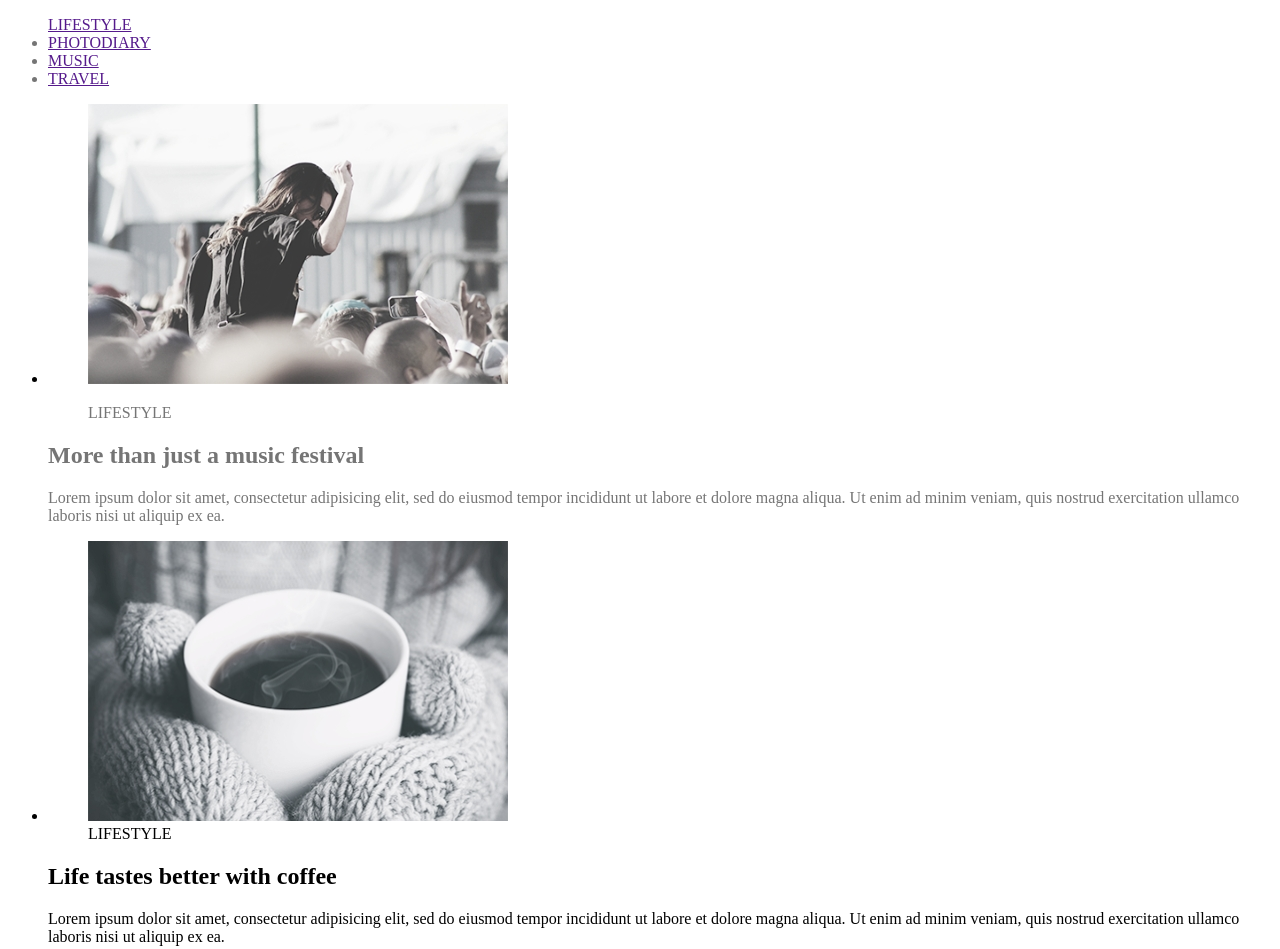
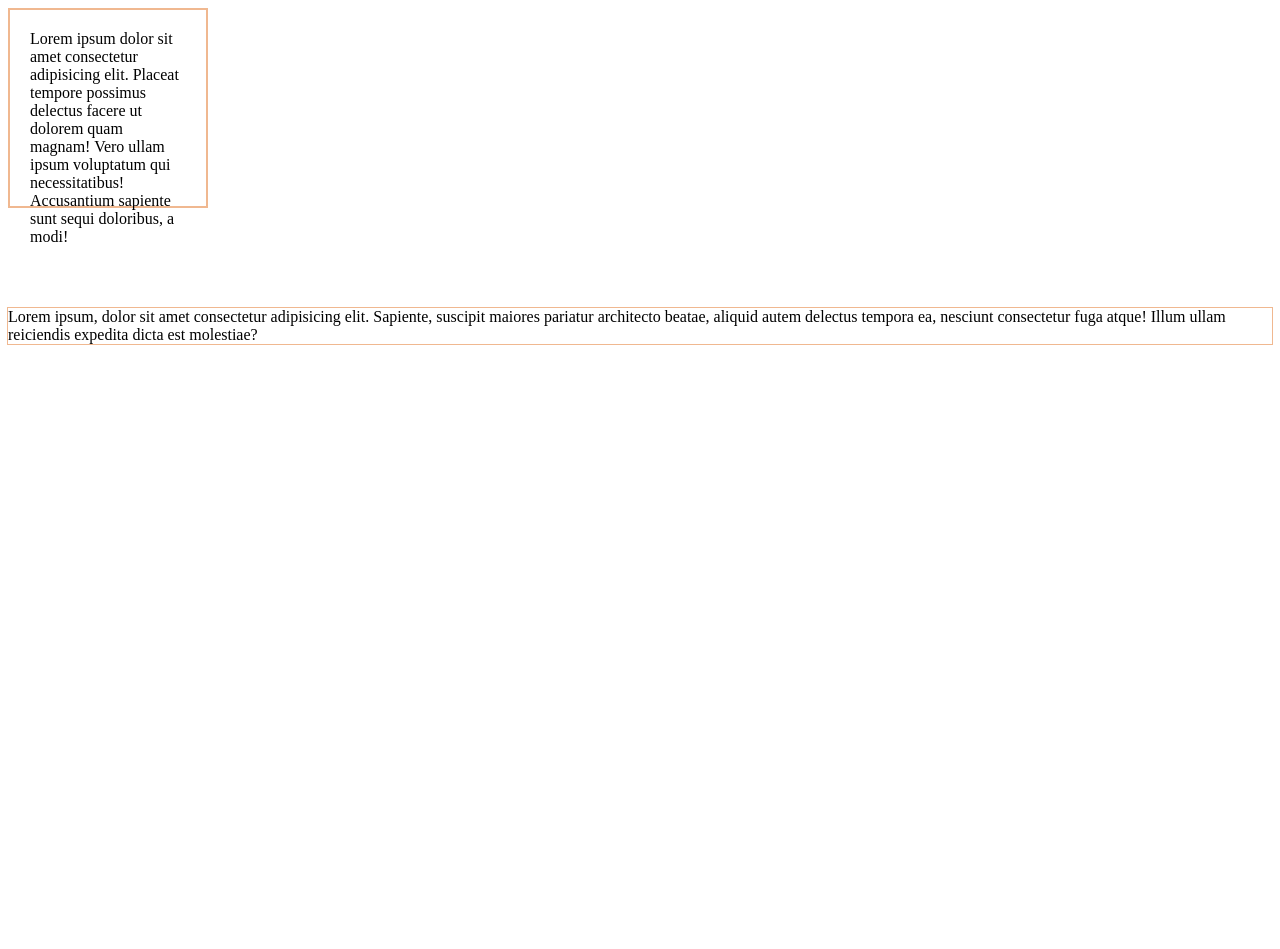
Before and after one commit to YevheniiZinych/FE_1y_37, a plain HTML site: page index.html in a window 1280 px wide. Shown: the top 949 px of the page. After the commit the page ends 800 px from the top, so only its background shows below. Drawn offline with Linux system fonts and the light colour scheme.

Commit message:
Вбудовані стилі браузерів. Блокова модель.

```diff
--- /dev/null
+++ b/css/normalize.css
@@ -0,0 +1,33 @@
+*,
+*::before,
+*::after {
+  box-sizing: border-box;
+}
+
+p,
+h1,
+h2,
+h3,
+h4,
+h5,
+h6 {
+  margin: 0;
+  padding: 0;
+}
+
+ul,
+ol {
+  margin: 0;
+  padding: 0;
+  list-style: none;
+}
+
+img {
+  /* display: inline-block; */
+  max-width: 100%;
+  height: auto;
+}
+
+a {
+  text-decoration: none;
+}
--- a/css/style.css
+++ b/css/style.css
@@ -1,16 +1,20 @@
 :root {
-  --main-color: rgb(117, 117, 117);
-  --second-color: rgb(255, 255, 255);
+  --orange-color: #f0b890;
+
+  --height: 200px;
 }
 
-.list {
-  color: var(--main-color);
+.text-1 {
+  box-sizing: border-box;
+  width: 200px;
+  height: 200px;
+  padding: 20px;
+  border: 2px solid var(--orange-color);
+
+  margin-bottom: 100px;
+  /* outline: 1px solid red; */
 }
 
-.item {
-  color: var(--second-color);
+.text-2 {
+  outline: 1px solid var(--orange-color);
 }
-
-.article {
-  color: var(--main-color);
-}
--- a/index.html
+++ b/index.html
@@ -3,119 +3,22 @@
   <head>
     <meta charset="UTF-8" />
     <meta name="viewport" content="width=device-width, initial-scale=1.0" />
-    <meta name="description" content="Blog for life and travel" />
-    <title>Our unbelievable blog</title>
+    <title>Document</title>
+    <link rel="stylesheet" href="./css/normalize.css" />
     <link rel="stylesheet" href="./css/style.css" />
   </head>
   <body>
-    <header>
-      <ul class="list">
-        <li class="item"><a href="">LIFESTYLE</a></li>
-        <li><a href="">PHOTODIARY</a></li>
-        <li><a href="">MUSIC</a></li>
-        <li><a href="">TRAVEL</a></li>
-      </ul>
-    </header>
-    <main>
-      <section>
-        <ul>
-          <li>
-            <article class="article">
-              <figure>
-                <img src="./img/music.jpeg" alt="LIFESTYLE" />
-                <figcaption>
-                  <p>LIFESTYLE</p>
-                </figcaption>
-              </figure>
-              <h2>More than just a music festival</h2>
-              <p>
-                Lorem ipsum dolor sit amet, consectetur adipisicing elit, sed do
-                eiusmod tempor incididunt ut labore et dolore magna aliqua. Ut
-                enim ad minim veniam, quis nostrud exercitation ullamco laboris
-                nisi ut aliquip ex ea.
-              </p>
-            </article>
-          </li>
-          <li>
-            <article>
-              <figure>
-                <img src="./img/coffee.jpeg" alt="LIFESTYLE" />
-                <figcaption>LIFESTYLE</figcaption>
-              </figure>
-              <h2>Life tastes better with coffee</h2>
-              <p>
-                Lorem ipsum dolor sit amet, consectetur adipisicing elit, sed do
-                eiusmod tempor incididunt ut labore et dolore magna aliqua. Ut
-                enim ad minim veniam, quis nostrud exercitation ullamco laboris
-                nisi ut aliquip ex ea.
-              </p>
-            </article>
-          </li>
-          <li>
-            <article>
-              <figure>
-                <img src="./img/dream.jpeg" alt="PHOTODAIRY" />
-                <figcaption>
-                  <p>PHOTODAIRY</p>
-                </figcaption>
-              </figure>
-              <h2>American dream</h2>
-              <p>
-                Lorem ipsum dolor sit amet, consectetur adipisicing elit, sed do
-                eiusmod tempor incididunt ut labore et dolore magna aliqua. Ut
-                enim ad minim veniam, quis nostrud exercitation ullamco laboris
-                nisi ut aliquip ex ea.
-              </p>
-            </article>
-          </li>
-          <li>
-            <article>
-              <figure>
-                <img src="./img/exploring.jpeg" alt="PHOTODAIRY" />
-                <figcaption>PHOTODAIRY</figcaption>
-              </figure>
-              <h2>A day exploring the Alps</h2>
-              <p>
-                Lorem ipsum dolor sit amet, consectetur adipisicing elit, sed do
-                eiusmod tempor incididunt ut labore et dolore magna aliqua. Ut
-                enim ad minim veniam, quis nostrud exercitation ullamco laboris
-                nisi ut aliquip ex ea.
-              </p>
-            </article>
-          </li>
-          <li>
-            <article>
-              <figure>
-                <img src="./img/running.jpeg" alt="LIFESTYLE" />
-                <figcaption>LIFESTYLE</figcaption>
-              </figure>
-              <h2>Top 10 song for running</h2>
-              <p>
-                Lorem ipsum dolor sit amet, consectetur adipisicing elit, sed do
-                eiusmod tempor incididunt ut labore et dolore magna aliqua. Ut
-                enim ad minim veniam, quis nostrud exercitation ullamco laboris
-                nisi ut aliquip ex ea.
-              </p>
-            </article>
-          </li>
-          <li>
-            <article>
-              <figure>
-                <img src="./img/winter.jpeg" alt="LIFESTYLE" />
-                <figcaption>LIFESTYLE</figcaption>
-              </figure>
-              <h2>Cold winter days</h2>
-              <p>
-                Lorem ipsum dolor sit amet, consectetur adipisicing elit, sed do
-                eiusmod tempor incididunt ut labore et dolore magna aliqua. Ut
-                enim ad minim veniam, quis nostrud exercitation ullamco laboris
-                nisi ut aliquip ex ea.
-              </p>
-            </article>
-          </li>
-        </ul>
-        <button type="button">Load more</button>
-      </section>
-    </main>
+    <p class="text-1">
+      Lorem ipsum dolor sit amet consectetur adipisicing elit. Placeat tempore
+      possimus delectus facere ut dolorem quam magnam! Vero ullam ipsum
+      voluptatum qui necessitatibus! Accusantium sapiente sunt sequi doloribus,
+      a modi!
+    </p>
+    <p class="text-2">
+      Lorem ipsum, dolor sit amet consectetur adipisicing elit. Sapiente,
+      suscipit maiores pariatur architecto beatae, aliquid autem delectus
+      tempora ea, nesciunt consectetur fuga atque! Illum ullam reiciendis
+      expedita dicta est molestiae?
+    </p>
   </body>
 </html>
```
Also changed, not shown: README.md, img/coffee.jpeg (deleted), img/dream.jpeg (deleted), img/exploring.jpeg (deleted), img/favicon.png (deleted), img/music.jpeg (deleted), img/running.jpeg (deleted), img/winter.jpeg (deleted), 1 other file.
